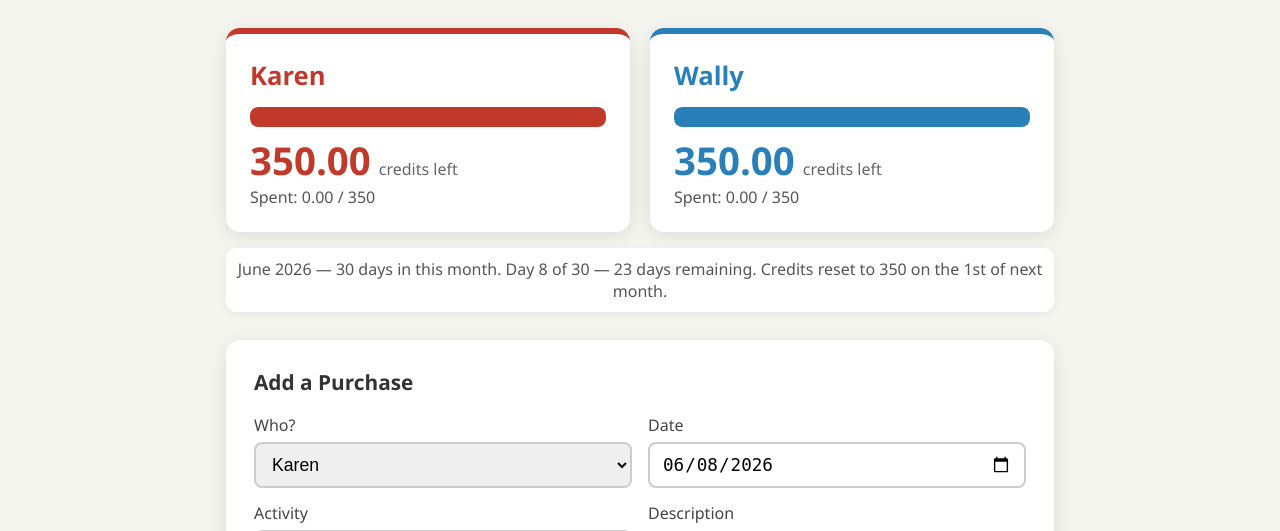
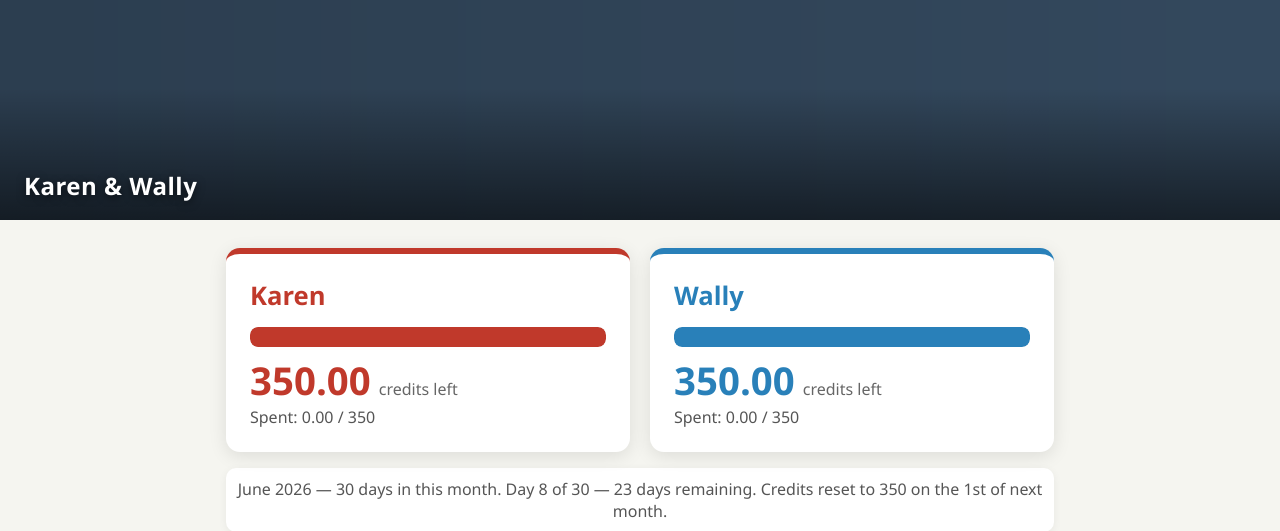
Before and after one commit to webmarketingdesigns/my-seo-app, a Flask app: page / in a window 1280 px wide. Shown: the part 165-696 px from the top of the page. Run offline with Flask 3, Linux system fonts and the light colour scheme; data that the repository does not hold is empty.

Commit message:
Add hero banner image between header and main content
Displays a full-width photo of Karen and Wally with a soft gradient
overlay and their names. Placeholder image included — replace
src/static/images/hero.jpg with their actual photo to go live.

https://claude.ai/code/session_016eKp9vuxLCZxN1cVLC1JXU

```diff
--- a/src/static/css/style.css
+++ b/src/static/css/style.css
@@ -58,6 +58,44 @@ header h1 {
   transition: background .2s;
 }
 .nav-btn:hover { background: rgba(255,255,255,.35); }
+
+/* ── Hero Banner ── */
+.hero-banner {
+  position: relative;
+  width: 100%;
+  height: 220px;
+  overflow: hidden;
+}
+
+.hero-img {
+  width: 100%;
+  height: 100%;
+  object-fit: cover;
+  object-position: center top;
+  display: block;
+}
+
+.hero-overlay {
+  position: absolute;
+  inset: 0;
+  background: linear-gradient(to top, rgba(0,0,0,.55) 0%, transparent 60%);
+  display: flex;
+  align-items: flex-end;
+  padding: 18px 24px;
+}
+
+.hero-text {
+  color: #fff;
+  font-size: 1.5rem;
+  font-weight: 700;
+  text-shadow: 0 2px 8px rgba(0,0,0,.6);
+  letter-spacing: .5px;
+}
+
+@media (max-width: 600px) {
+  .hero-banner { height: 160px; }
+  .hero-text { font-size: 1.2rem; }
+}
 
 /* ── Main ── */
 main {
--- a/src/templates/index.html
+++ b/src/templates/index.html
@@ -26,6 +26,13 @@
       <button id="nextMonth" class="nav-btn">Next &#8594;</button>
     </div>
   </header>
+
+  <div class="hero-banner">
+    <img src="/static/images/hero.jpg" alt="Karen and Wally" class="hero-img" />
+    <div class="hero-overlay">
+      <span class="hero-text">Karen &amp; Wally</span>
+    </div>
+  </div>
 
   <main>
     <!-- Summary Cards -->
```
Also changed, not shown: src/static/images/hero.jpg (added).
